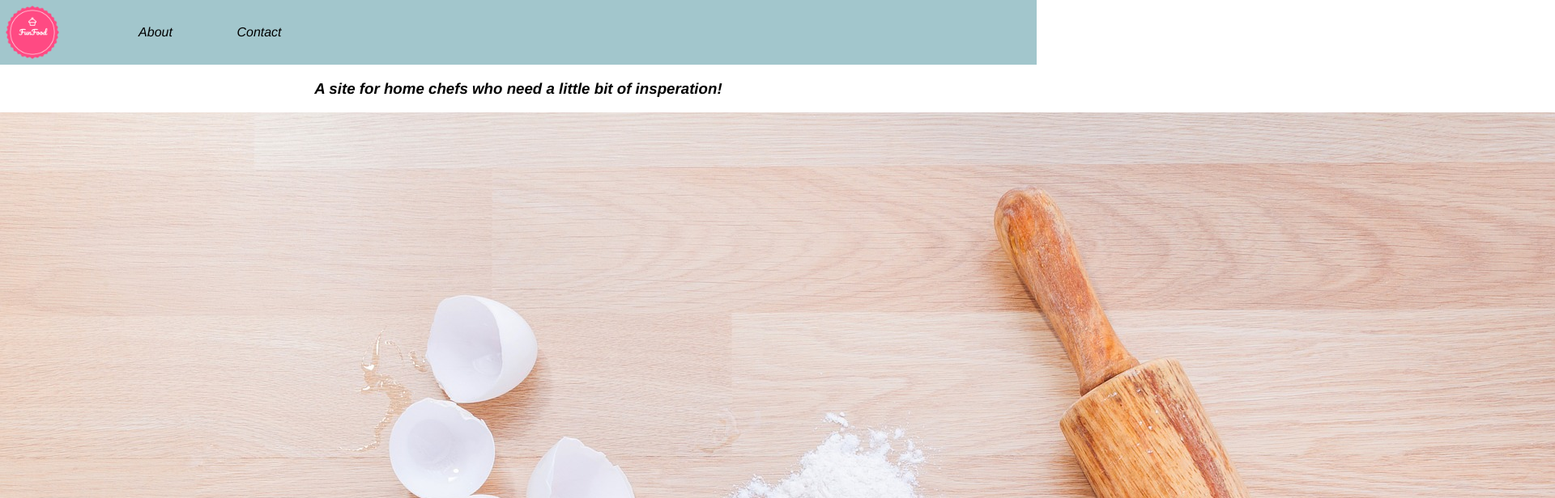
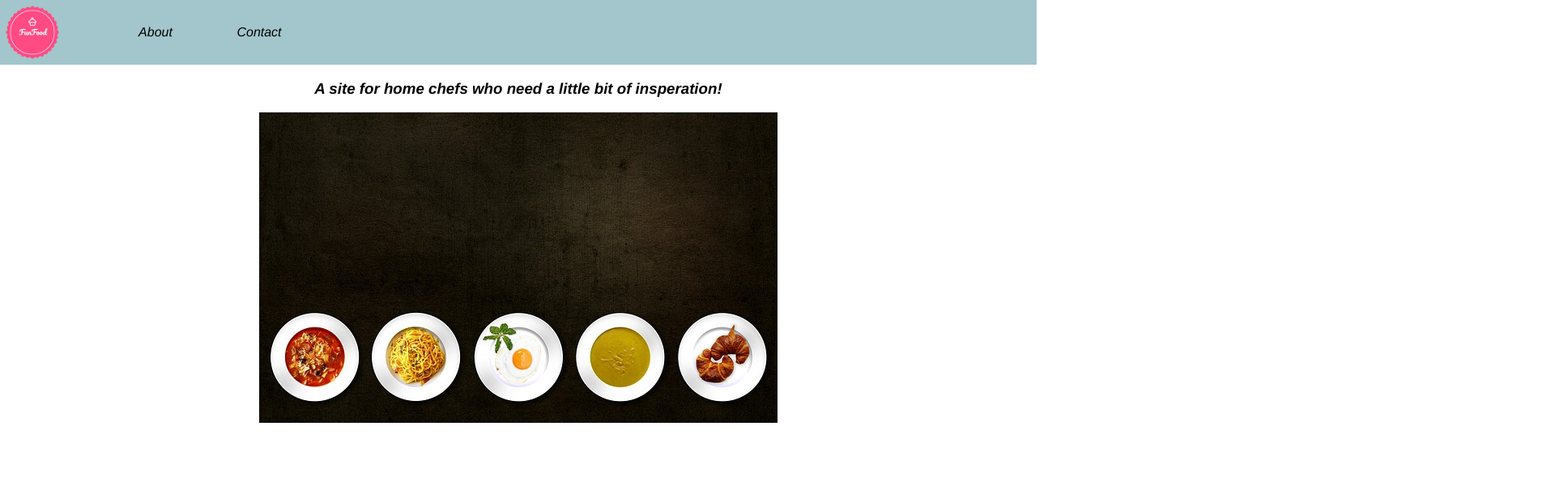
Before and after one commit to Jockaiii/FunFood, a React (Create React App) app: page /AboutView in a window 1280 px wide. Shown: the top 616 px of the page at 81% size, 1920 px wide, since content can reach past the window. Built offline with nearby package versions, Linux system fonts and the light colour scheme.

Commit message:
Lagt till en bild till about page

```diff
--- a/src/view/aboutview/AboutView.css
+++ b/src/view/aboutview/AboutView.css
@@ -1,4 +1,4 @@
 .foodLogo {
-    width: auto;
-    height: fit-content;
+    width: 50px;
+    height: 100px;
 }
```
Also changed, not shown: src/shared/images/foodLogotype.jpg.
